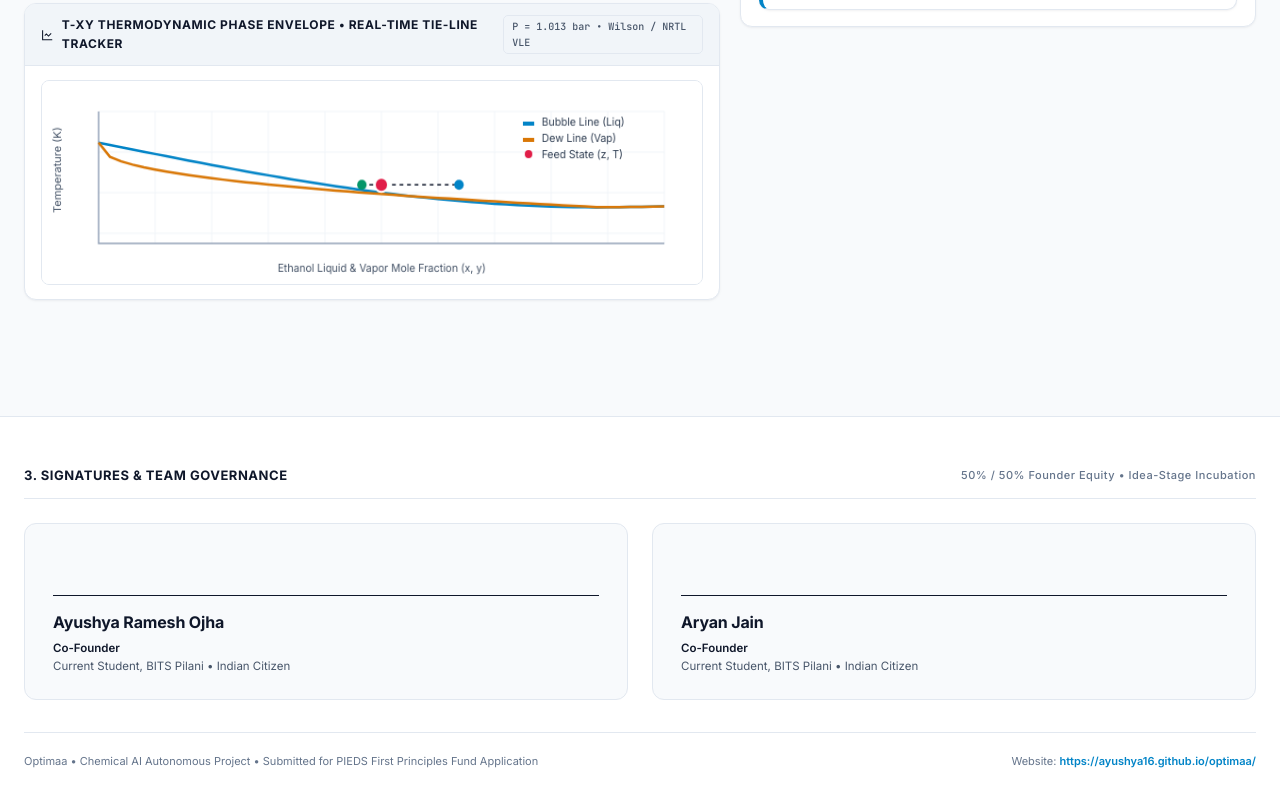
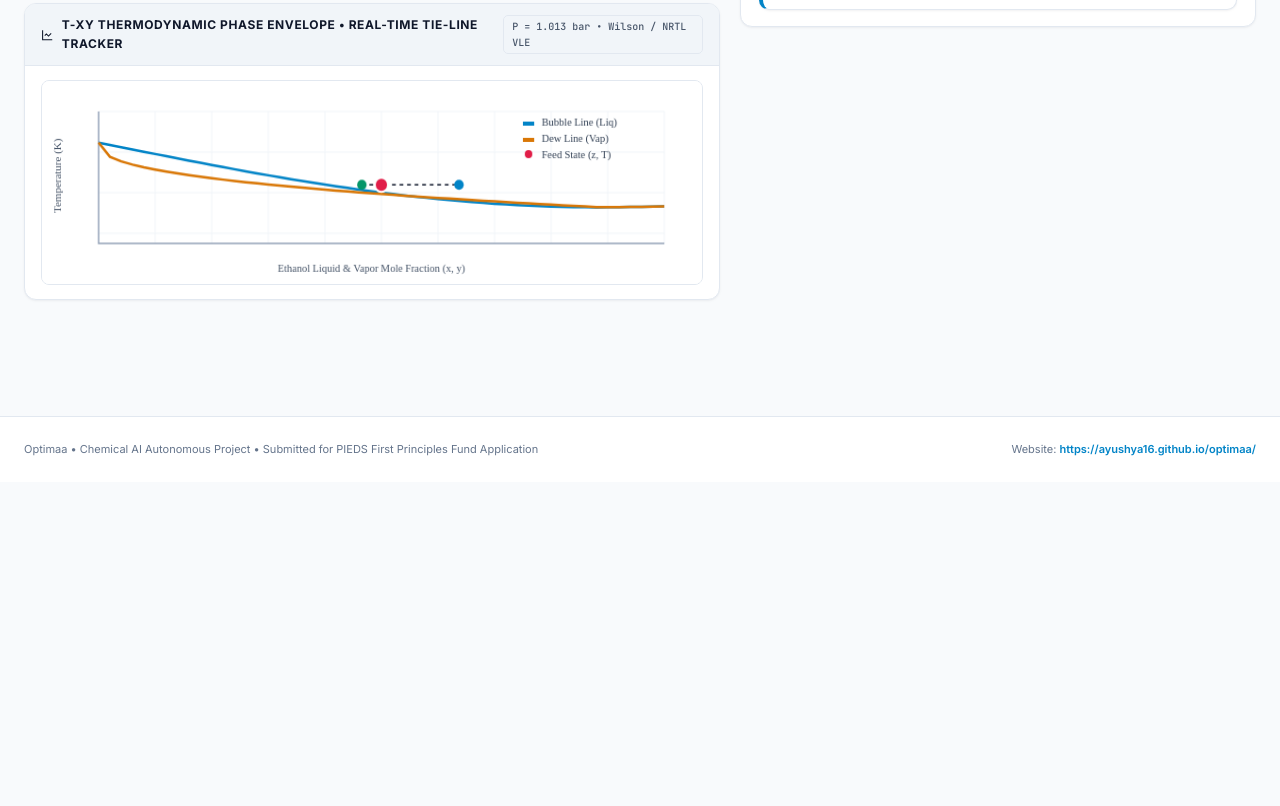
Before and after one commit to Ayushya16/chemical-ai-autonomous-project-ayushya-aryan, a plain HTML site: page index.html in a window 1280 px wide. Shown: the part 1023-1829 px from the top of the page. After the commit the page ends 1505 px from the top, so only its background shows below. Drawn offline with Linux system fonts and the light colour scheme.

Commit message:
Remove signature cards from footer

```diff
--- a/index.html
+++ b/index.html
@@ -2117,37 +2117,10 @@
 
   </main>
 
-  <!-- Footer with Verified Founder Signatures -->
-  <footer class="site-footer">
+  <!-- Footer -->
+  <footer class="site-footer" style="padding: 24px;">
     <div class="footer-container">
-      <div class="footer-section-header">
-        <span>3. Signatures &amp; Team Governance</span>
-        <span style="font-size: 11px; font-weight: 500; color: #64748b; text-transform: none;">50% / 50% Founder Equity &bull; Idea-Stage Incubation</span>
-      </div>
-
-      <div class="signature-grid">
-        <!-- Founder 1 -->
-        <div class="sig-card">
-          <div class="sig-line-area"></div>
-          <div class="sig-name">Ayushya Ramesh Ojha</div>
-          <div class="sig-meta">
-            <div><strong>Co-Founder</strong></div>
-            <div>Current Student, BITS Pilani &bull; Indian Citizen</div>
-          </div>
-        </div>
-
-        <!-- Founder 2 -->
-        <div class="sig-card">
-          <div class="sig-line-area"></div>
-          <div class="sig-name">Aryan Jain</div>
-          <div class="sig-meta">
-            <div><strong>Co-Founder</strong></div>
-            <div>Current Student, BITS Pilani &bull; Indian Citizen</div>
-          </div>
-        </div>
-      </div>
-
-      <div class="footer-bottom-bar">
+      <div class="footer-bottom-bar" style="border-top: none; padding-top: 0;">
         <div>
           Optimaa &bull; Chemical AI Autonomous Project &bull; Submitted for PIEDS First Principles Fund Application
         </div>
```
